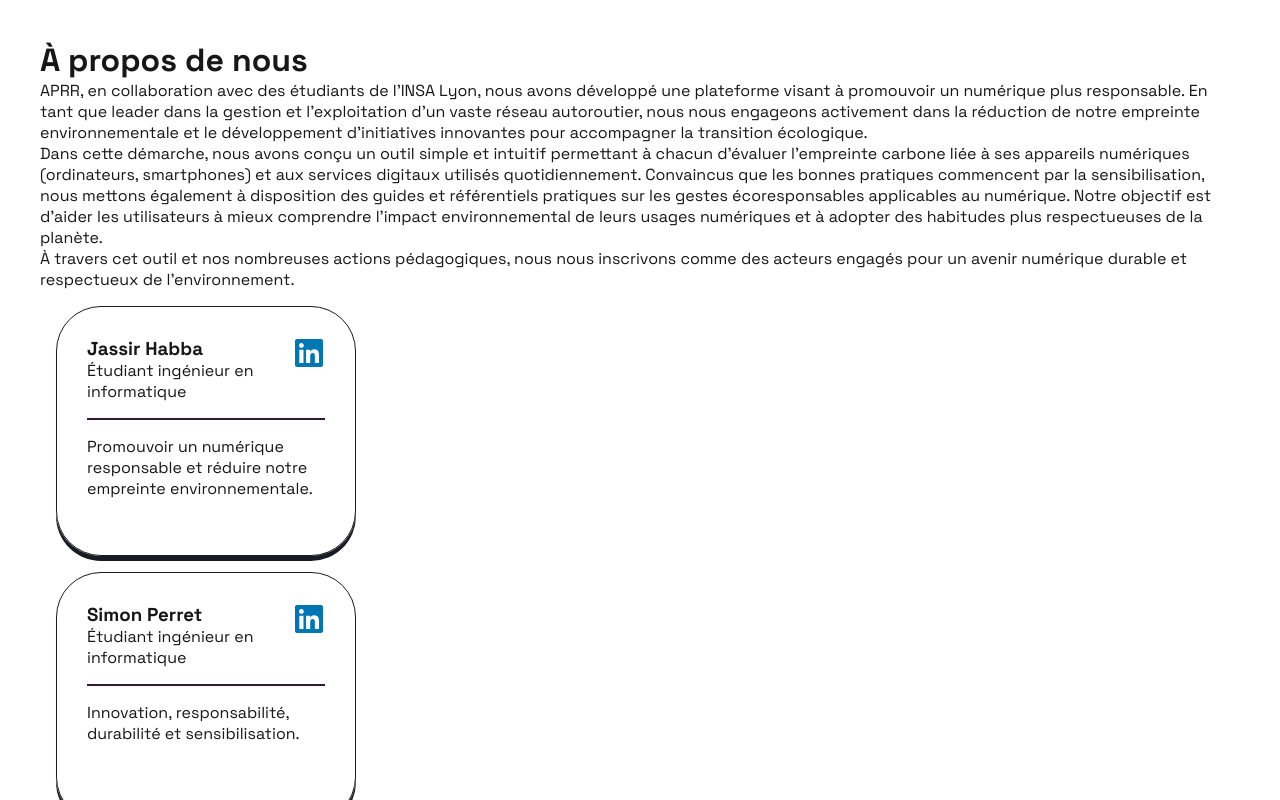
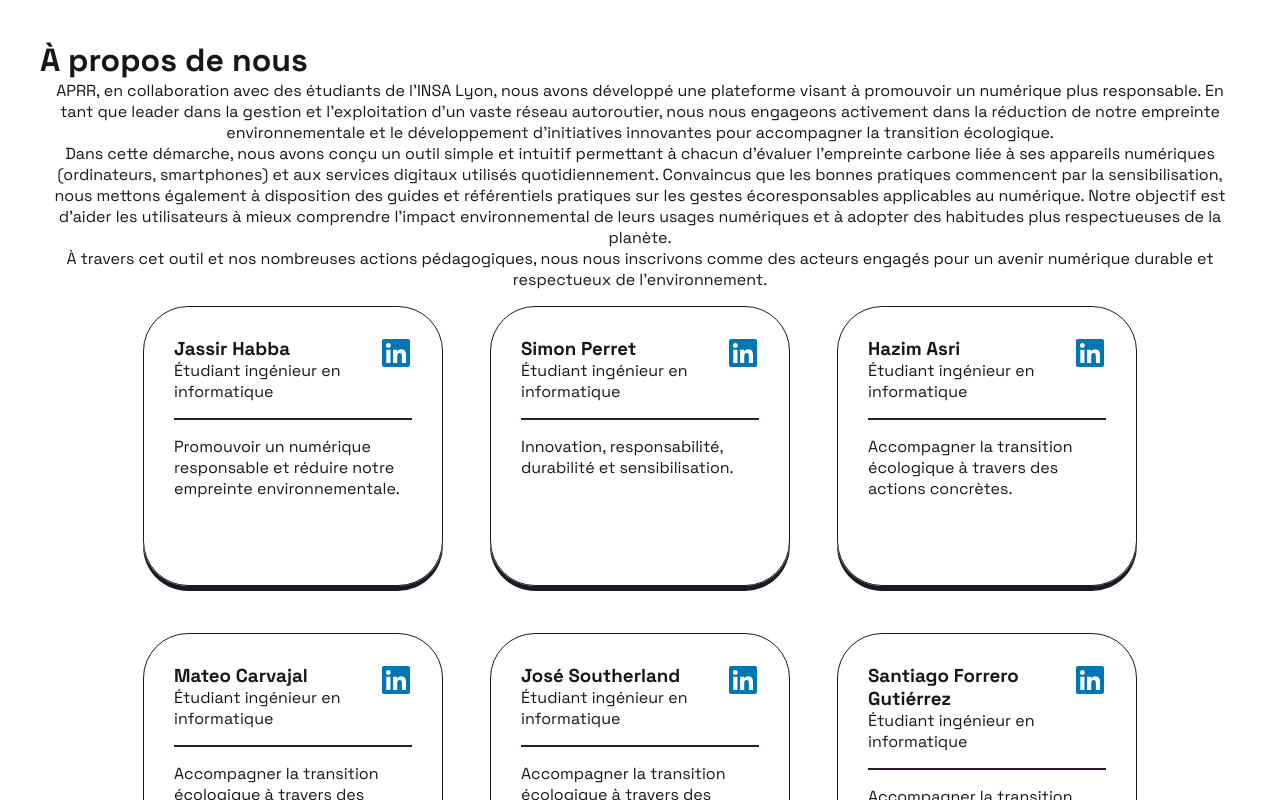
Before and after one commit to jbytes503/mon-empreinte-numerique, a Next.js app in the folder front/: page /about in a window 1280 px wide. Shown: the top 800 px of the page. Built offline with nearby package versions, Linux system fonts and the light colour scheme.

Commit message:
feat: modify link and page about

```diff
--- a/front/src/app/about/page.module.css
+++ b/front/src/app/about/page.module.css
@@ -0,0 +1,13 @@
+.intro {
+    display: flex;
+    flex-direction: column;
+    align-items: center;
+    text-align: center;
+}
+
+.authors {
+    display: flex;
+    flex-wrap: wrap;
+    justify-content: center;
+    gap: 15px;
+}
--- a/front/src/app/about/page.tsx
+++ b/front/src/app/about/page.tsx
@@ -1,75 +1,85 @@
 import AuthorCard from '../components/about/card';
 import { FaLinkedin } from 'react-icons/fa';
+import styles from './page.module.css';
 
 export default async function Page() {
     return (
         <>
             <h1>À propos de nous</h1>
+            <section className={styles.intro}>
                 <p>
-                APRR, en collaboration avec des étudiants de l'INSA Lyon, nous
-                avons développé une plateforme visant à promouvoir un numérique
-                plus responsable. En tant que leader dans la gestion et
-                l'exploitation d'un vaste réseau autoroutier, nous nous
-                engageons activement dans la réduction de notre empreinte
-                environnementale et le développement d’initiatives innovantes
-                pour accompagner la transition écologique.
+                    APRR, en collaboration avec des étudiants de l'INSA Lyon,
+                    nous avons développé une plateforme visant à promouvoir un
+                    numérique plus responsable. En tant que leader dans la
+                    gestion et l'exploitation d'un vaste réseau autoroutier,
+                    nous nous engageons activement dans la réduction de notre
+                    empreinte environnementale et le développement d’initiatives
+                    innovantes pour accompagner la transition écologique.
                 </p>
                 <p>
                     Dans cette démarche, nous avons conçu un outil simple et
-                intuitif permettant à chacun d’évaluer l'empreinte carbone liée
-                à ses appareils numériques (ordinateurs, smartphones) et aux
-                services digitaux utilisés quotidiennement. Convaincus que les
-                bonnes pratiques commencent par la sensibilisation, nous mettons
-                également à disposition des guides et référentiels pratiques sur
-                les gestes écoresponsables applicables au numérique. Notre
-                objectif est d'aider les utilisateurs à mieux comprendre
-                l'impact environnemental de leurs usages numériques et à adopter
-                des habitudes plus respectueuses de la planète.
+                    intuitif permettant à chacun d’évaluer l'empreinte carbone
+                    liée à ses appareils numériques (ordinateurs, smartphones)
+                    et aux services digitaux utilisés quotidiennement.
+                    Convaincus que les bonnes pratiques commencent par la
+                    sensibilisation, nous mettons également à disposition des
+                    guides et référentiels pratiques sur les gestes
+                    écoresponsables applicables au numérique. Notre objectif est
+                    d'aider les utilisateurs à mieux comprendre l'impact
+                    environnemental de leurs usages numériques et à adopter des
+                    habitudes plus respectueuses de la planète.
                 </p>
                 <p>
-                À travers cet outil et nos nombreuses actions pédagogiques, nous
-                nous inscrivons comme des acteurs engagés pour un avenir
-                numérique durable et respectueux de l'environnement.
+                    À travers cet outil et nos nombreuses actions pédagogiques,
+                    nous nous inscrivons comme des acteurs engagés pour un
+                    avenir numérique durable et respectueux de l'environnement.
                 </p>
+            </section>
 
-            <div className="">
+            <section className={styles.authors}>
                 <AuthorCard
                     name="Jassir Habba"
                     title="Étudiant ingénieur en informatique"
                     description="Promouvoir un numérique responsable et réduire notre empreinte environnementale."
                     icon={<FaLinkedin size={32} color="#0077b5" />}
+                    url="https://www.linkedin.com/in/jassir-habba/"
                 />
                 <AuthorCard
                     name="Simon Perret"
                     title="Étudiant ingénieur en informatique"
                     description="Innovation, responsabilité, durabilité et sensibilisation."
                     icon={<FaLinkedin size={32} color="#0077b5" />}
+                    url="https://www.linkedin.com/in/perretsimon/"
                 />
                 <AuthorCard
                     name="Hazim Asri"
                     title="Étudiant ingénieur en informatique"
                     description="Accompagner la transition écologique à travers des actions concrètes."
                     icon={<FaLinkedin size={32} color="#0077b5" />}
+                    url="https://www.linkedin.com/in/hazim-asri-307989221/"
                 />
                 <AuthorCard
                     name="Mateo Carvajal"
                     title="Étudiant ingénieur en informatique"
                     description="Accompagner la transition écologique à travers des actions concrètes."
                     icon={<FaLinkedin size={32} color="#0077b5" />}
+                    url="https://www.linkedin.com/in/mateo-carvajal-a02877248/"
                 />
                 <AuthorCard
                     name="José Southerland"
                     title="Étudiant ingénieur en informatique"
                     description="Accompagner la transition écologique à travers des actions concrètes."
                     icon={<FaLinkedin size={32} color="#0077b5" />}
+                    url="https://www.linkedin.com/in/jsoutherlands/"
                 />
                 <AuthorCard
                     name="Santiago Forrero Gutiérrez"
                     title="Étudiant ingénieur en informatique"
                     description="Accompagner la transition écologique à travers des actions concrètes."
                     icon={<FaLinkedin size={32} color="#0077b5" />}
+                    url="https://www.linkedin.com/in/santiago-forero-gutierrez/"
                 />
-            </div>
+            </section>
         </>
     );
 }
--- a/front/src/app/components/about/card.module.css
+++ b/front/src/app/components/about/card.module.css
@@ -8,7 +8,7 @@
     margin: 16px;
 
     width: 300px;
-    height: 250px;
+    min-height: 280px;
 }
 
 .cardHeader {
--- a/front/src/app/components/about/card.tsx
+++ b/front/src/app/components/about/card.tsx
@@ -9,7 +9,7 @@ interface CardProps {
     url?: string;
 }
 
-const AuthorCard = ({ name, title, description, icon }: CardProps) => {
+const AuthorCard = ({ name, title, description, icon, url }: CardProps) => {
     return (
         <div className={styles.card}>
             <div className={styles.cardHeader}>
@@ -17,7 +17,18 @@ const AuthorCard = ({ name, title, description, icon }: CardProps) => {
                     <h3>{name}</h3>
                     <p>{title}</p>
                 </div>
-                <div className={styles.cardIcon}>{icon}</div>{' '}
+                {url ? (
+                    <a
+                        href={url}
+                        target="_blank"
+                        rel="noopener noreferrer"
+                        className={styles.cardIcon}
+                    >
+                        {icon}
+                    </a>
+                ) : (
+                    <div className={styles.cardIcon}>{icon}</div>
+                )}
             </div>
             <div className={styles.cardDivider}></div>
             <p>{description}</p>
```
Lines whose indentation alone changed are shown as unchanged.
